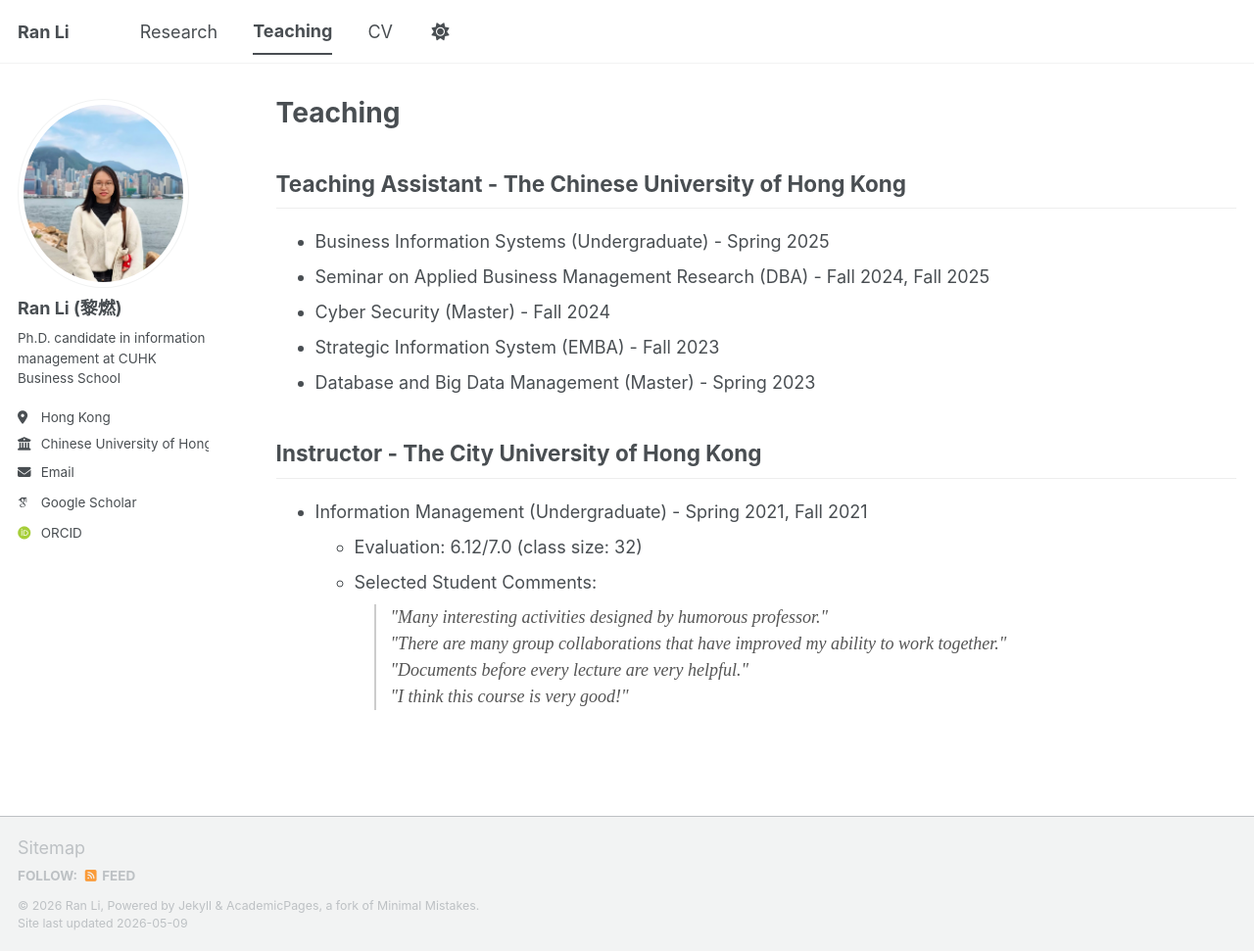
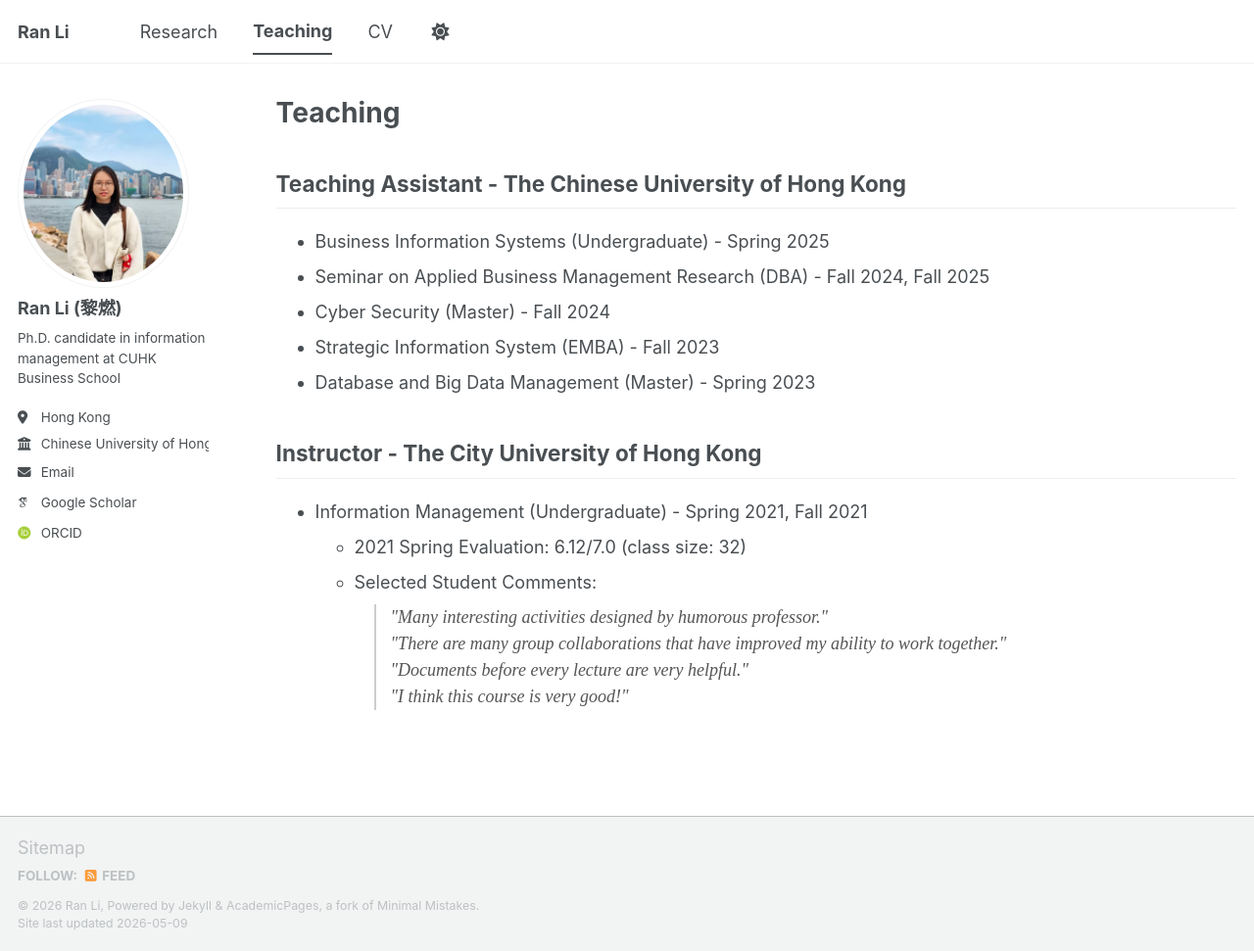
Before and after one commit to elaine-ran-li/elaine-ran-li.github.io, a Jekyll site: the page built from _pages/teaching.html, in a window 1280 px wide and 971 px high. Shown: the whole window at 98% size. Built offline with Jekyll 4.4.1, drawn with Linux system fonts in a browser that asks for light colours; some web fonts are replaced; a script bundle is joined from its source files by our own code; library files that are not in the unit come from our copies.

Commit message:
Update teaching.html

```diff
--- a/_pages/teaching.html
+++ b/_pages/teaching.html
@@ -28,7 +28,7 @@
 <ul>
   <li>Information Management (Undergraduate) - Spring 2021, Fall 2021
     <ul>
-      <li>Evaluation: 6.12/7.0 (class size: 32)</li>
+      <li>2021 Spring Evaluation: 6.12/7.0 (class size: 32)</li>
       <li>Selected Student Comments:</li>
         <blockquote style="border-left: 2px solid #ccc; margin: 5px 0 5px 20px; padding-left: 15px; color: #555; font-family: 'Times New Roman', serif; font-style: italic; line-height: 1.5;">
           "Many interesting activities designed by humorous professor."<br>
```
